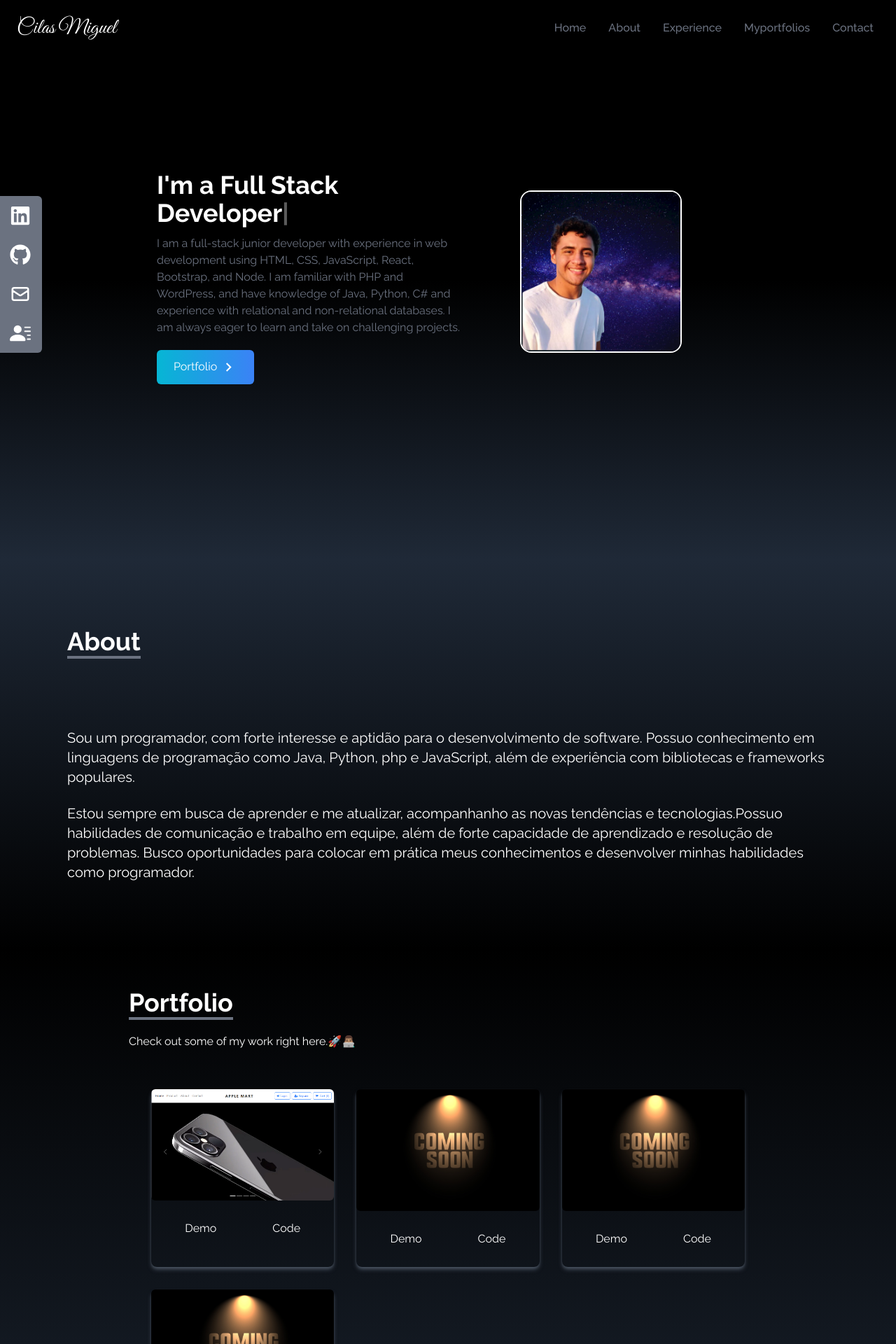
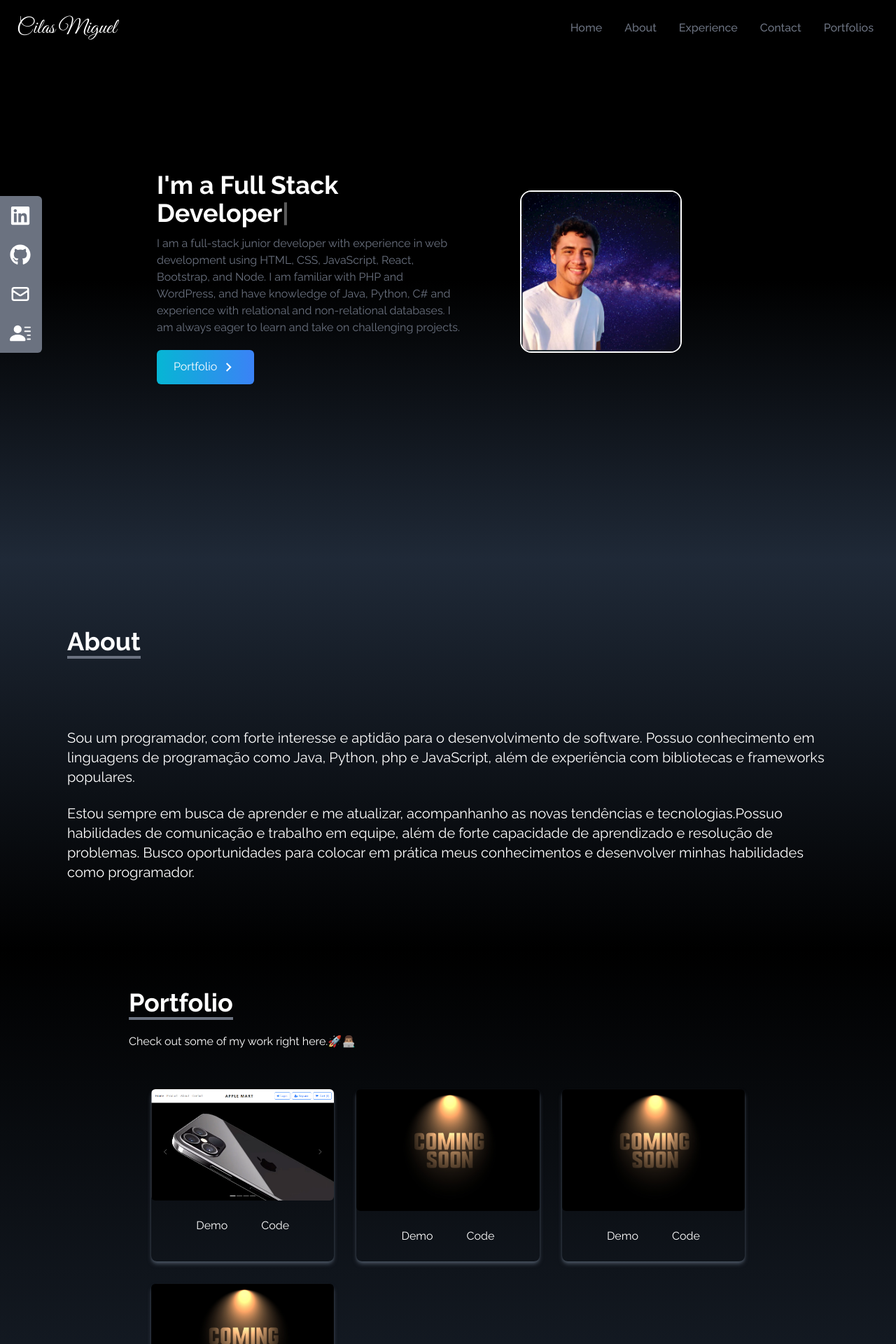
Before and after one commit to cilasmiguel-git/my-portfolio, a React (Create React App) app: page / in a window 1280 px wide. Shown: the top 1920 px of the page at 70% size. Built offline with nearby package versions, Linux system fonts and the light colour scheme.

Commit message:
troca no nome dos arquivos de portifolio

```diff
--- a/src/App.js
+++ b/src/App.js
@@ -2,9 +2,9 @@ import Home from "./components/Home";
 import NavBar from "./components/Navbar";
 import SocialLinks from "./components/Sociallinks";
 import About from "./components/About"
-import Myportfolios from "./components/Myportfolios"
 import Experience from "./components/Experience";
 import Contact from "./components/Contact";
+import Portfolios from "./components/Portfolios";
 
 function App() {
   return (
@@ -12,7 +12,7 @@ function App() {
       <NavBar/>
       <Home/>
       <About/>
-      <Myportfolios/>
+      <Portfolios/>
       <Experience/>
       <Contact/>
       <SocialLinks/>
--- a/src/components/Navbar.jsx
+++ b/src/components/Navbar.jsx
@@ -18,12 +18,12 @@ const NavBar = () => {
         },
         {
             id: 3,
-            link: "myportfolios"
+            link: "contact"
         },
         {
             id: 4,
-            link: "contact"
-        },
+            link: "portfolios"
+        }
     ]
     return (
         <div className="flex justify-between items-center w-full h-20 px-4 text-white bg-black fixed">
@@ -45,9 +45,7 @@ const NavBar = () => {
                     ))}
                 </ul>
             )}
-
         </div>
-
     )
 }
 
--- a/src/components/Myportfolios.jsx
+++ b/src/components/Portfolios.jsx
@@ -2,7 +2,8 @@ import React from 'react'
 import port1 from '../assets/portifolio/port1.png'
 import embreve from '../assets/portifolio/embreve.jpg'
 
-const Myportfolios = () => {
+const Portfolios = () => {
+
     const portfolios = [
         {
             id: 1,
@@ -27,8 +28,9 @@ const Myportfolios = () => {
             src: embreve,
             demo: 'https://www.google.com/',
             code: 'https://www.google.com/'
-        },
+        }
     ]
+
     return (
         <div className=' bg-gradient-to-b from-black to-gray-800 w-full text-white md:h-full '>
             <div className='max-w-screen-lg p-2 sm:p-14 md:p-14 mx-auto flex flex-col justify-center w-full h-full'>
@@ -37,12 +39,12 @@ const Myportfolios = () => {
                     <p className='py-6'>Check out some of my work right here.🚀👨🏽‍💻</p>
                 </div>
                 <div className='grid sm:grid-cols-2 md:grid-cols-3 gap-8 px-0 sm:px-8 mb-36'>
-                    {portfolios.map(({ id, src,code,demo }) => (
+                    {portfolios.map(({ id, src, code, demo }) => (
                         <div key={id} className='shadow-md shadow-gray-600 rounded-lg'>
                             <img src={src} alt="image" className='rounded-md duration-200 hover:scale-105' />
                             <div className='flex items-center justify-center'>
-                            <a href={demo}><button className='w-1/2 px-6 py-3 m-4 duraton-200 hover:scale-105'>Demo</button></a>
-                                <a href={code}><button className='w-1/2 px-6 py-3 m-4 duraton-200 hover:scale-105'>Code</button></a>
+                                <a href={demo}><button className='w-1/2 px-6 md:p-2 py-3 m-4 duraton-200 hover:scale-105'>Demo</button></a>
+                                <a href={code}><button className='w-1/2 px-6 md:p-2 py-3 m-4 duraton-200 hover:scale-105'>Code</button></a>
                             </div>
                         </div>
                     ))}
@@ -52,4 +54,4 @@ const Myportfolios = () => {
     )
 }
 
-export default Myportfolios
+export default Portfolios
```
